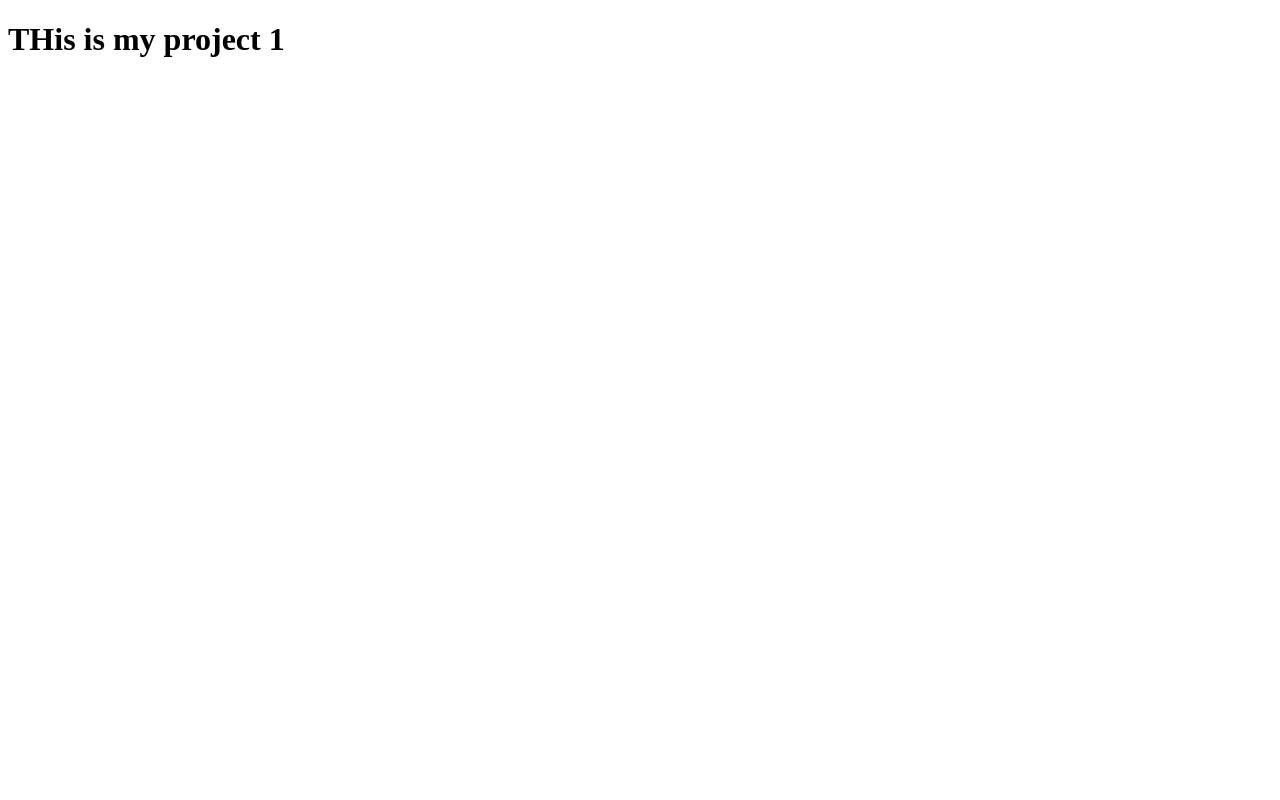
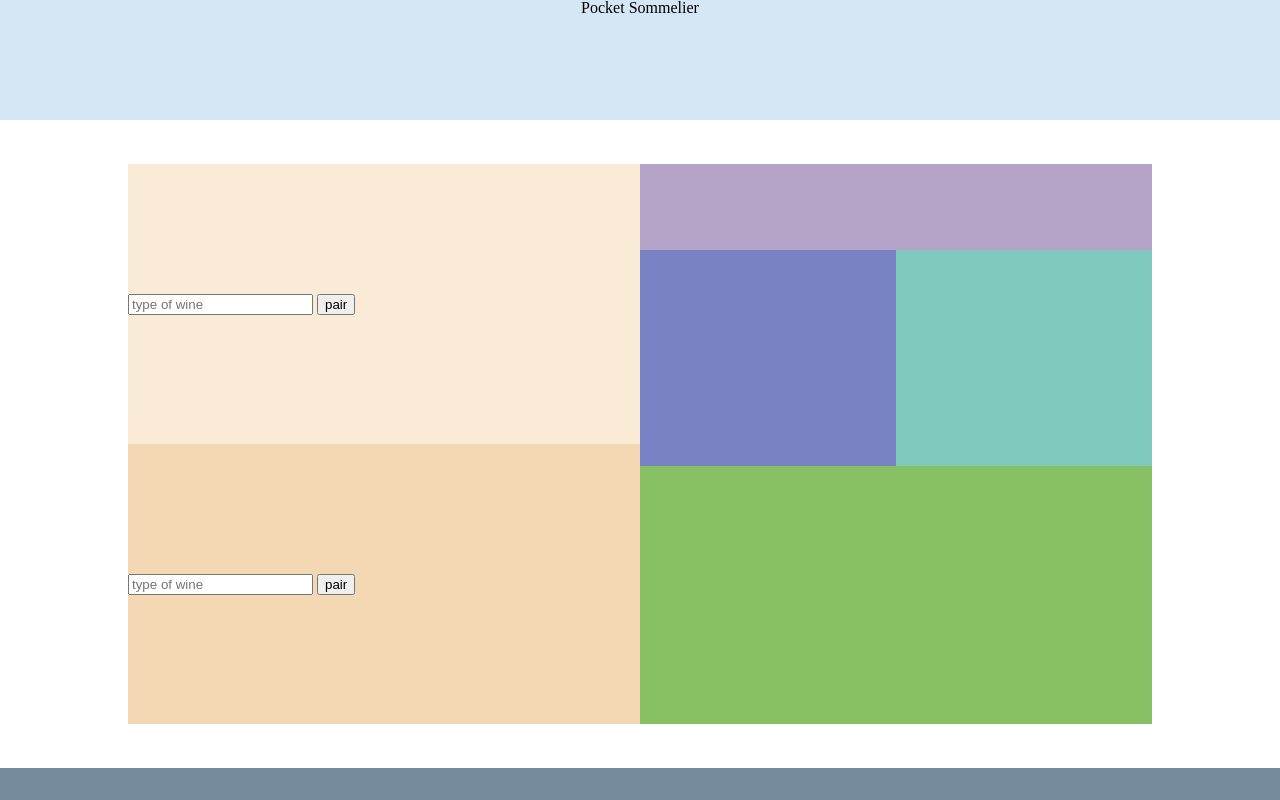
Before and after one commit to Alex-dev7/Project1-SEI, a plain HTML site: page index.html in a window 1280 px wide. Drawn offline with nearby package versions, Linux system fonts and the light colour scheme.

Commit message:
adds reset file and css containers for api data

```diff
--- a/app.js
+++ b/app.js
@@ -1,6 +1,11 @@
 const api_key = "2021cd53d5d342ad86dd928fbbf86f2f"
 
 const base_url = "https://api.spoonacular.com/food/wine/"
+
+const $title = $('.title')
+const $pairings = $('.pairings')
+const $image = $('.image')
+const $description = $('.description')
 
 // this function will be called when searching for a type of wine
 function getTheWinePair(wine) {
@@ -12,6 +17,15 @@ function getTheWinePair(wine) {
     $.ajax(url)
     .then((pair) => {
         console.log(pair)
+        const $section = $('.section3')
+
+        $title.html(`
+        <h3>${wine}</h3>
+        `)
+        $pairings.html(`
+        <ul></ul>
+        `)
+
     })
 
 }
@@ -47,3 +61,15 @@ function getRecomandation(wineType) {
 
 
 }
+
+// getTheWinePair("pinot grigio")
+
+const pai = ["merlot", "chardoney", "pinot noir"]
+
+function makeListElements(arr) {
+    const ul = document.createElement('ul')
+    ul.append()
+     for(let i of arr) {
+
+     }
+}
--- /dev/null
+++ b/css/reset.css
@@ -0,0 +1,45 @@
+/* CSS reset file will reduce browsers inconsistencies */
+
+html, body, div, span, applet, object, iframe,
+h1, h2, h3, h4, h5, h6, p, blockquote, pre,
+a, abbr, acronym, address, big, cite, code,
+del, dfn, em, img, ins, kbd, q, s, samp,
+small, strike, strong, sub, sup, tt, var,
+b, u, i, center,
+dl, dt, dd, ol, ul, li,
+fieldset, form, label, legend,
+table, caption, tbody, tfoot, thead, tr, th, td,
+article, aside, canvas, details, embed,
+figure, figcaption, footer, header, hgroup,
+menu, nav, output, ruby, section, summary,
+time, mark, audio, video {
+	margin: 0;
+	padding: 0;
+	border: 0;
+	font-size: 100%;
+	font: inherit;
+	vertical-align: baseline;
+}
+/* HTML5 display-role reset for older browsers */
+article, aside, details, figcaption, figure,
+footer, header, hgroup, menu, nav, section {
+	display: block;
+}
+body {
+	line-height: 1;
+}
+ol, ul {
+	list-style: none;
+}
+blockquote, q {
+	quotes: none;
+}
+blockquote:before, blockquote:after,
+q:before, q:after {
+	content: '';
+	content: none;
+}
+table {
+	border-collapse: collapse;
+	border-spacing: 0;
+}
--- /dev/null
+++ b/css/style.css
@@ -0,0 +1,87 @@
+body {
+    height: 100vh;
+    width: 100vw;
+    display: flex;
+    flex-direction: column;
+    justify-content: space-between;
+
+}
+
+/* -------------------HEADER--------------------------------------------- */
+
+header {
+   background-color: rgb(213, 230, 245);
+   width: 100%;
+   height: 15%;
+   text-align: center;
+
+}
+h1 {
+    margin: auto;
+}
+
+/* ---------------------MAIN------------------------------------------- */
+
+main {
+    margin: 0 auto;
+    background-color: rgb(173, 188, 201);
+    width: 80%;
+    height: 70%;
+    display: grid;
+    grid-template: 1fr 1fr / 1fr 1fr;
+}
+.section1 {
+    background-color: antiquewhite;
+    grid-row: 1;
+    grid-column: 1;
+    display: flex;
+    align-items: center;
+
+}
+.section2 {
+    background-color: rgb(244, 216, 179);
+    grid-row: 2;
+    grid-column: 1;
+    display: flex;
+    align-items: center;
+}
+.section3 {
+    background-color: rgb(245, 195, 130);
+    grid-row: 1 / 3;
+    grid-column: 2;
+    display: grid;
+    grid-template: 1fr 2.5fr 3fr / 1fr 1fr;
+}
+.item1 {
+    background-color: rgb(182, 163, 200);
+    grid-row: 1;
+    grid-column: 1 / 3;
+}
+.item2 {
+    background-color: rgb(120, 130, 196);
+    grid-row: 2;
+    grid-column: 1;
+
+}
+.item3 {
+    background-color: rgb(127, 201, 190);
+    grid-row: 2;
+    grid-column: 2;
+
+}
+.item4 {
+    background-color: rgb(136, 193, 100);
+    grid-row: 3;
+    grid-column: 1/ 3;
+
+}
+
+
+/* ----------------------FOOTER------------------------------------------ */
+
+footer {
+    background-color: rgb(118, 139, 158);
+    width: 100%;
+    height: 4%;
+
+}
--- a/index.html
+++ b/index.html
@@ -9,10 +9,38 @@
   src="https://code.jquery.com/jquery-3.6.1.js"
   integrity="sha256-3zlB5s2uwoUzrXK3BT7AX3FyvojsraNFxCc2vC/7pNI="
   crossorigin="anonymous"></script>
-    <link rel="stylesheet" href="style.css">
+   <link rel="stylesheet" href="./css/reset.css">
+    <link rel="stylesheet" href="./css/style.css">
     <script src="/app.js" defer></script>
 </head>
 <body>
-    <h1>THis is my project 1</h1>
+  <header>
+    <h1>Pocket Sommelier</h1>
+  </header>
+
+    <main>
+      <div class="section1">
+         <form class="wine-pair">
+             <input type="text" placeholder="type of wine">
+             <input type="submit" value="pair">
+          </form>
+      </div>
+      <div class="section2">
+        <form class="food-pair">
+          <input type="text" placeholder="type of wine">
+          <input type="submit" value="pair">
+       </form>
+      </div>
+      <div class="section3">
+        <div class="item1 title"></div>
+        <div class="item2 pairings"></div>
+        <div class="item3 image"></div>
+        <div class="item4 description"></div>
+      </div>
+    </main>
+
+    <footer>
+
+    </footer>
 </body>
 </html>
```
Also changed, not shown: style.css (deleted).
